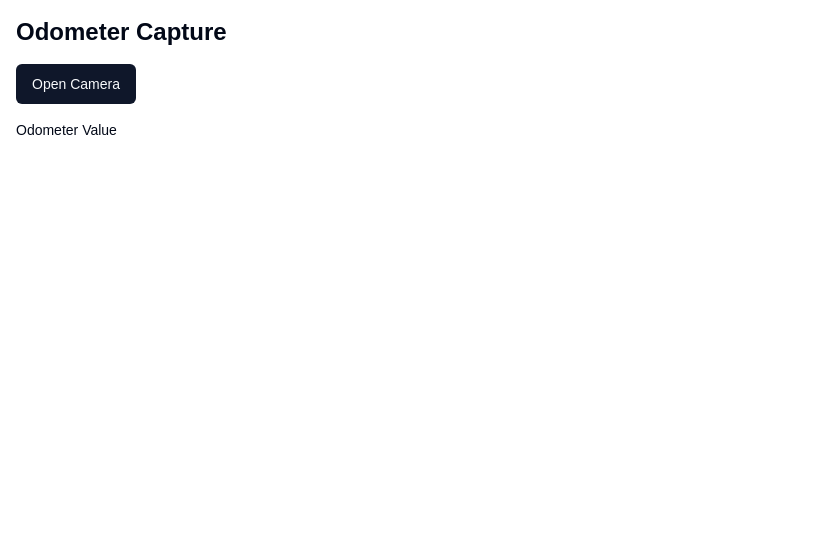
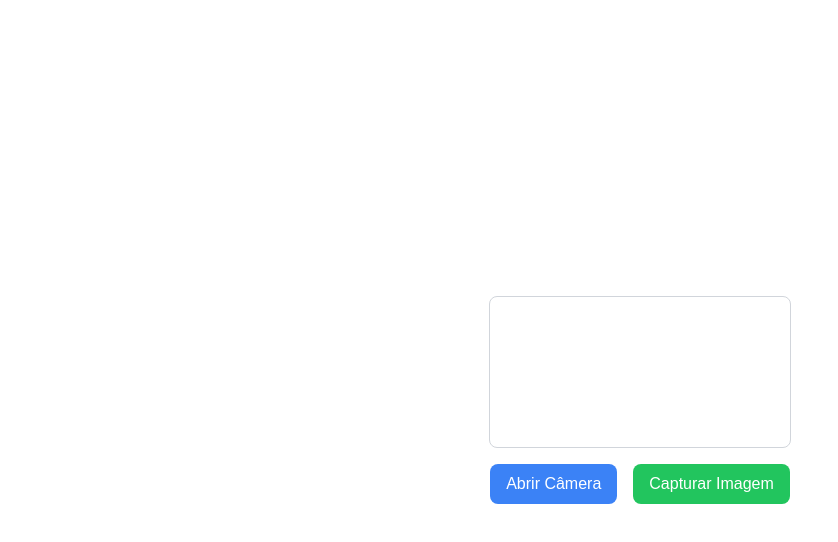
Before and after one commit to Legolixx/testevison, a Next.js app: page / in a window 1280 px wide. Shown: the top 542 px of the page, without its empty margins (0-838 px from the left). Built offline with nearby package versions, Linux system fonts and the light colour scheme.

Commit message:
newVersion

```diff
--- a/src/app/page.tsx
+++ b/src/app/page.tsx
@@ -1,30 +1,9 @@
-"use client";
-
-import { useState } from "react";
-import CameraCapture from "@/components/CameraCapture";
-import { extractOdometerValue } from "@/utils/processImage";
+import CameraCapture from '@/components/CameraCapture'
 
 export default function Home() {
-  const [odometerValue, setOdometerValue] = useState("");
-
-  const handleCapture = async (imageData: string) => {
-    const value = await extractOdometerValue(imageData);
-    setOdometerValue(value);
-  };
-
   return (
-    <div className="container mx-auto p-4">
-      <h1 className="text-2xl font-bold mb-4">Odometer Capture</h1>
-      <CameraCapture onCapture={handleCapture} />
-      <div className="mt-4">
-        <label className="block text-sm font-medium mb-1">Odometer Value</label>
-        <input
-          type="text"
-          value={odometerValue}
-          onChange={(e) => setOdometerValue(e.target.value)}
-          className="input input-bordered w-full"
-        />
-      </div>
-    </div>
-  );
+    <main className="flex min-h-screen items-center justify-center">
+      <CameraCapture />
+    </main>
+  )
 }
--- a/src/components/CameraCapture.tsx
+++ b/src/components/CameraCapture.tsx
@@ -1,85 +1,71 @@
-"use client";
+'use client'
 
-import { useRef, useState } from "react";
-import { Button } from "./ui/button";
+import { useRef, useState } from 'react'
+import Image from 'next/image'
 
-const CameraCapture = ({
-  onCapture,
-}: {
-  onCapture: (imageData: string) => void;
-}) => {
-  const videoRef = useRef<HTMLVideoElement>(null);
-  const [isCameraOn, setIsCameraOn] = useState(false);
+export default function CameraCapture() {
+  const videoRef = useRef<HTMLVideoElement | null>(null)
+  const [capturedImage, setCapturedImage] = useState<string | null>(null)
 
   const startCamera = async () => {
-    if (!navigator.mediaDevices?.getUserMedia) {
-      alert("Camera not supported on this device.");
-      return;
+    try {
+      const stream = await navigator.mediaDevices.getUserMedia({ video: true })
+      if (videoRef.current) {
+        videoRef.current.srcObject = stream
+      }
+    } catch (error) {
+      console.error('Erro ao acessar a câmera:', error)
     }
+  }
 
-    try {
-      const stream = await navigator.mediaDevices.getUserMedia({ video: true });
+  const captureImage = () => {
+    const canvas = document.createElement('canvas')
+    const video = videoRef.current
 
-      if (videoRef.current) {
-        videoRef.current.srcObject = stream;
-        videoRef.current.onloadedmetadata = () => {
-          console.log("Video loaded successfully");
-          videoRef.current?.play();
-          setIsCameraOn(true);
-        };
+    if (video) {
+      canvas.width = video.videoWidth
+      canvas.height = video.videoHeight
+      const ctx = canvas.getContext('2d')
+
+      if (ctx) {
+        ctx.drawImage(video, 0, 0, canvas.width, canvas.height)
+        const imageData = canvas.toDataURL('image/png')
+        setCapturedImage(imageData)
+        console.log('Dados da imagem capturada:', imageData)
       }
-    } catch (err) {
-      console.error("Error accessing camera:", err);
-      alert("Unable to access the camera. Please check your permissions.");
     }
-  };
-
-  const takePhoto = () => {
-    if (!videoRef.current) return;
-
-    const canvas = document.createElement("canvas");
-    canvas.width = videoRef.current.videoWidth;
-    canvas.height = videoRef.current.videoHeight;
-
-    const context = canvas.getContext("2d");
-    if (context) {
-      context.drawImage(videoRef.current, 0, 0, canvas.width, canvas.height);
-      const imageData = canvas.toDataURL("image/png");
-      onCapture(imageData);
-    }
-
-    stopCamera();
-  };
-
-  const stopCamera = () => {
-    if (videoRef.current?.srcObject) {
-      const stream = videoRef.current.srcObject as MediaStream;
-      stream.getTracks().forEach((track) => track.stop());
-    }
-    setIsCameraOn(false);
-  };
+  }
 
   return (
-    <div className="camera-container">
-      {isCameraOn ? (
-        <div className="flex flex-col items-center">
-          <video
-            ref={videoRef}
-            autoPlay
-            playsInline
-            className="w-full h-auto block rounded-md border"
-          />
-          <Button onClick={takePhoto} className="btn btn-primary mt-2">
-            Capture Photo
-          </Button>
-        </div>
-      ) : (
-        <Button onClick={startCamera} variant="default">
-          Open Camera
-        </Button>
+    <div className="flex flex-col items-center space-y-4">
+      <video
+        ref={videoRef}
+        autoPlay
+        className="w-full max-w-sm border border-gray-300 rounded-lg"
+      ></video>
+      <div className="flex space-x-4">
+        <button
+          onClick={startCamera}
+          className="px-4 py-2 bg-blue-500 text-white rounded-lg"
+        >
+          Abrir Câmera
+        </button>
+        <button
+          onClick={captureImage}
+          className="px-4 py-2 bg-green-500 text-white rounded-lg"
+        >
+          Capturar Imagem
+        </button>
+      </div>
+      {capturedImage && (
+        <Image
+          src={capturedImage}
+          alt="Imagem capturada"
+          className="w-full max-w-sm border border-gray-300 rounded-lg"
+          width={300} // Adicione o tamanho para o Next.js otimizar
+          height={200} // Adicione o tamanho para o Next.js otimizar
+        />
       )}
     </div>
-  );
-};
-
-export default CameraCapture;
+  )
+}
```
